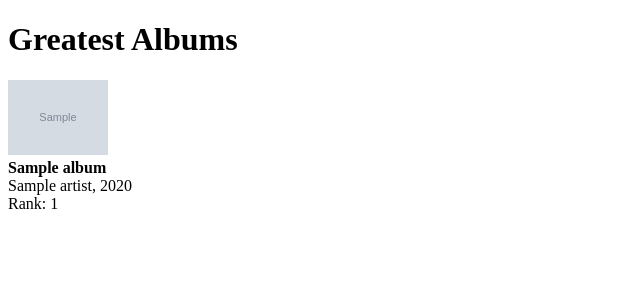
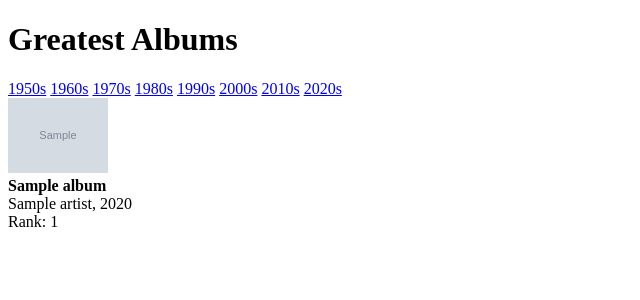
Before and after one commit to alexdietz1988/GreatestAlbums, a Django app: template main_app/templates/home.html in a window 1280 px wide. Shown: the top 300 px of the page, without its empty margins (0-640 px from the left). Run offline with Django 3.2, Linux system fonts and the light colour scheme; the template is opened without the code that fills it: most values are stand-ins (such as "Sample title", 1, 10 or a date in 2020); grey boxes marked "Sample" are stand-in pictures.

Commit message:
Add links to decade pages

```diff
--- a/main_app/templates/home.html
+++ b/main_app/templates/home.html
@@ -7,10 +7,24 @@
 {%block body%}
 <h1>Greatest Albums</h1>
 
+<div>
+    <a href="{% url 'decade' 1950 %}">1950s</a>
+    <a href="{% url 'decade' 1960 %}">1960s</a>
+    <a href="{% url 'decade' 1970 %}">1970s</a>
+    <a href="{% url 'decade' 1980 %}">1980s</a>
+    <a href="{% url 'decade' 1990 %}">1990s</a>
+    <a href="{% url 'decade' 2000 %}">2000s</a>
+    <a href="{% url 'decade' 2010 %}">2010s</a>
+    <a href="{% url 'decade' 2020 %}">2020s</a>
+</div>
+
+<section>
     {% for album in albums %}
         <a href="{% url 'album_detail' album.pk %}"><img src={{album.image}} alt="{{album.title}}" style="width:100px"/></a><br />
         <b>{{album.title}}</b><br />
         {{album.artist}}, {{album.year}}<br />
         Rank: {{album.rank}}
     {% endfor %}
+</section>
+
 {% endblock %}
```
Lines whose indentation alone changed are shown as unchanged.
